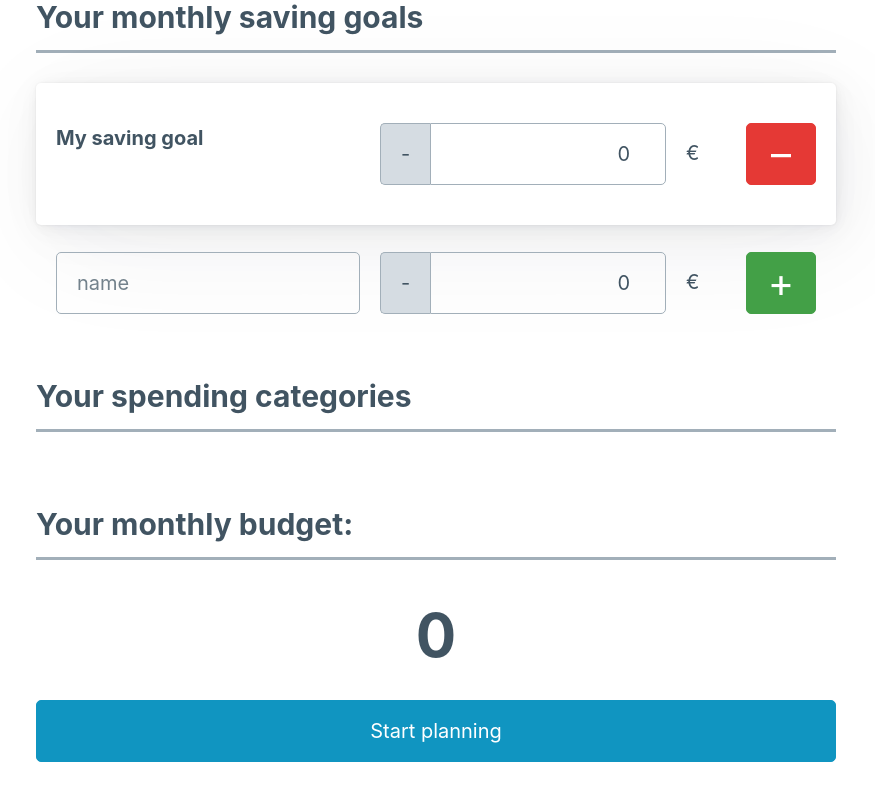
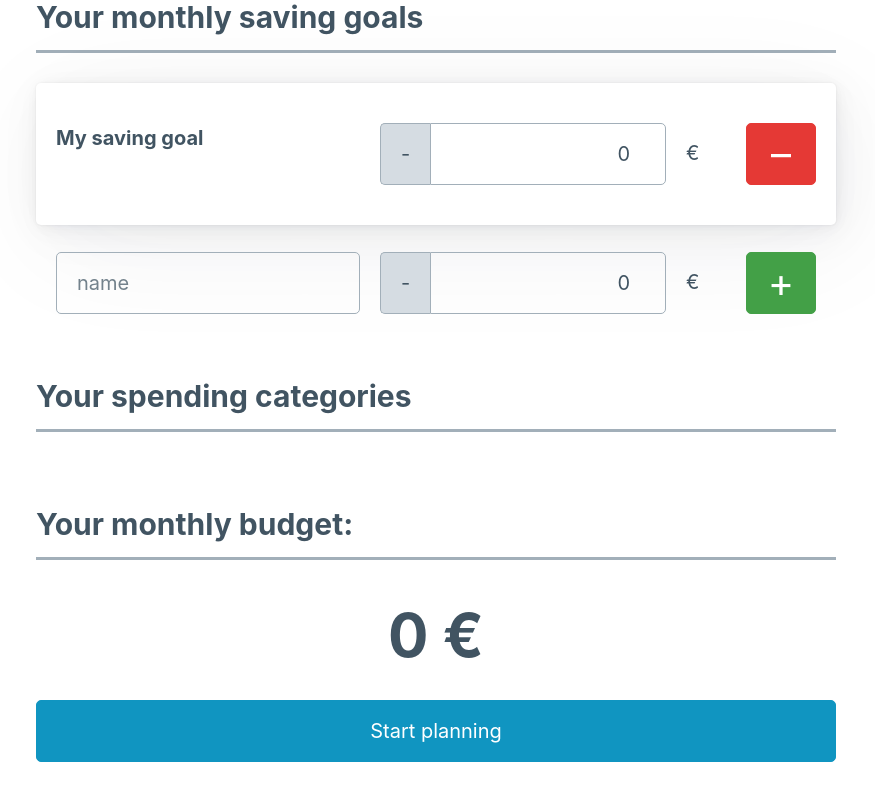
Before and after one commit to fraulueneburg-ironhack/p3-frontend, a React (Create React App) app: page /auth/budget in a window 1280 px wide. Shown: the part 1406-2206 px from the top of the page, without its empty margins (204-1079 px from the left). Built offline with nearby package versions, Linux system fonts and the light colour scheme.

Commit message:
added currency sign to budget total

```diff
--- a/src/components/BudgetForm.jsx
+++ b/src/components/BudgetForm.jsx
@@ -316,7 +316,7 @@ function BudgetForm() {
         </fieldset>
         <fieldset>
           <legend>Your monthly budget:</legend>
-          <big>{budget}</big>
+          <big>{budget} <span className="currency">{`${currency}`}</span></big>
         </fieldset>
         <button>Start planning</button>
       </form>
```
